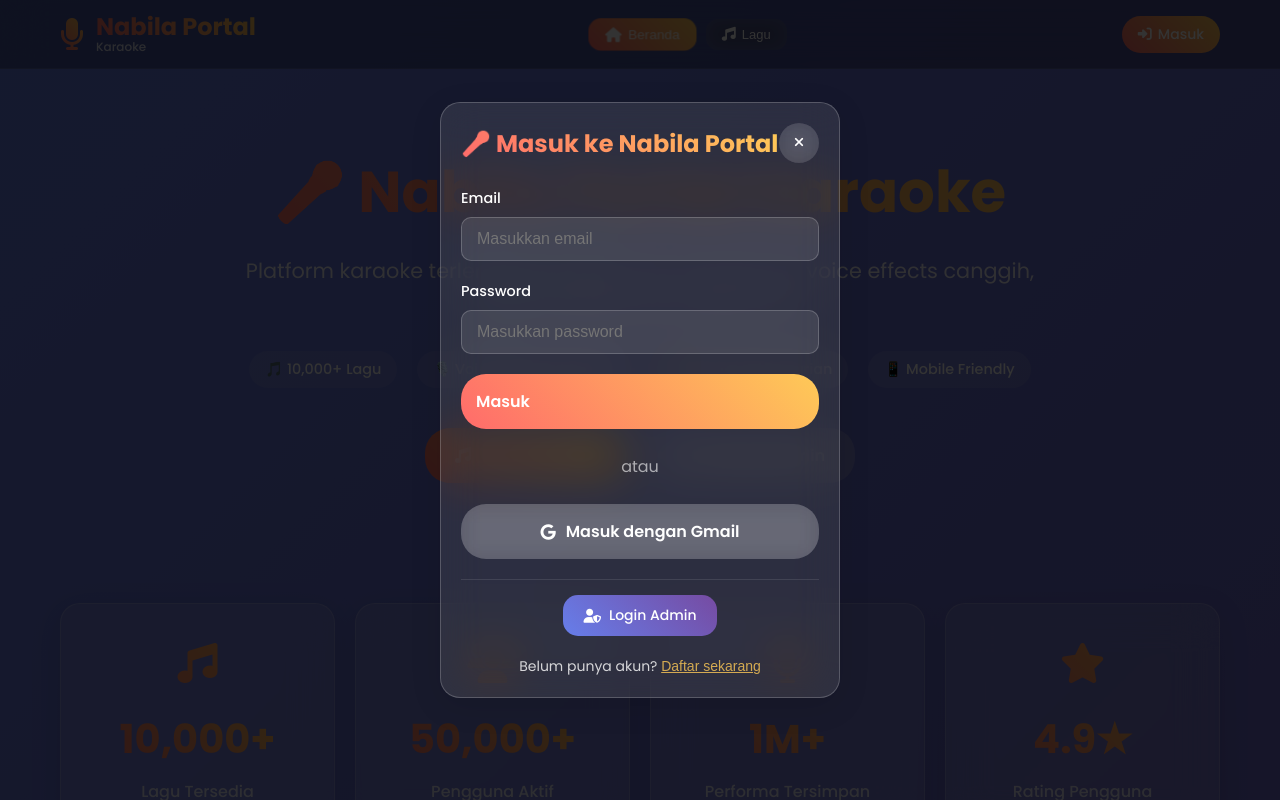
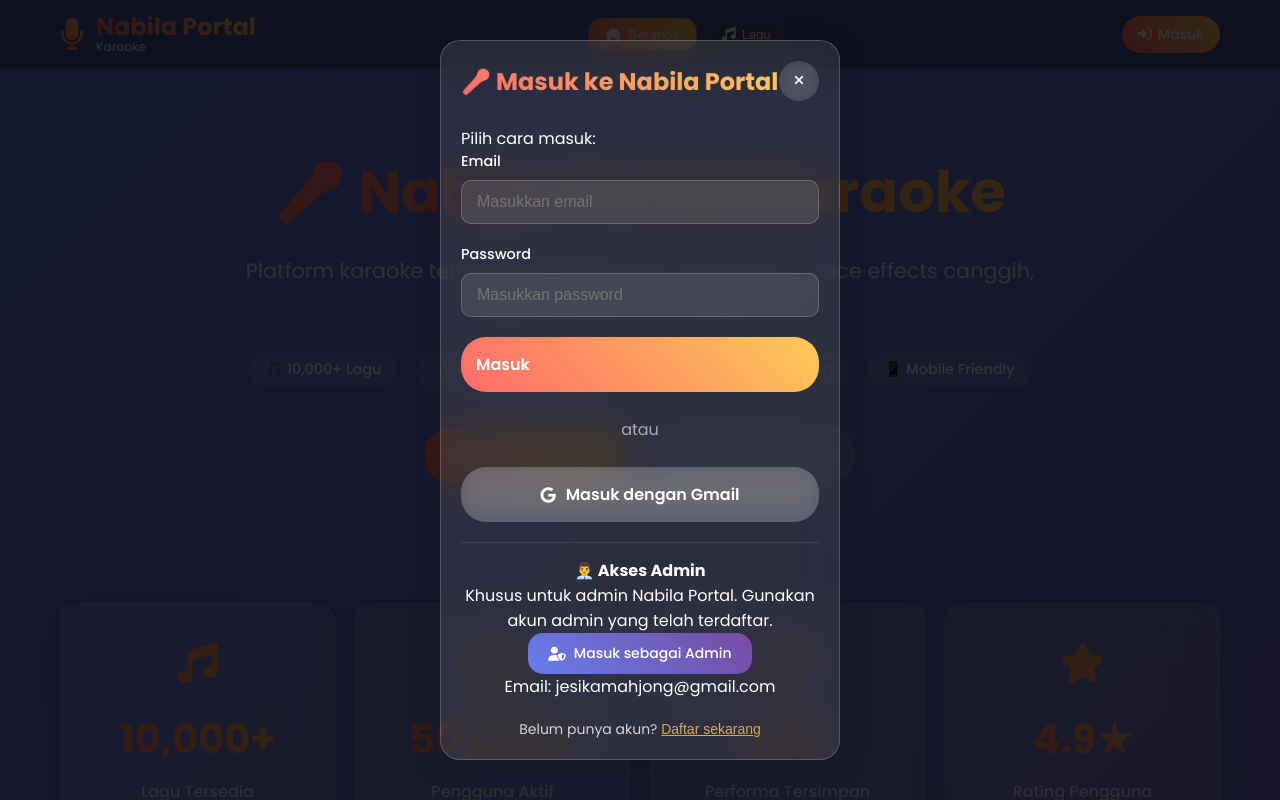
Before and after one commit to AzuraFrank/Test, a React app: page / in a window 1280 px wide. Both pictures are taken after a click on the button "Masuk". Shown: the top 800 px of the page. Built offline with nearby package versions, Linux system fonts and the light colour scheme.

Commit message:
Improve login component with clearer user/admin separation
cgen-18112d457f514754ad19c29a639d8058

```diff
--- a/src/components/Login.js
+++ b/src/components/Login.js
@@ -61,9 +61,7 @@ const Login = ({ onClose }) => {
       <div style={styles.modal} className="card">
         <div style={styles.header}>
           <h2 style={styles.title}>
-            {isLogin
-              ? "🎤 Masuk ke Nabila Portal"
-              : "🌟 Bergabung dengan Nabila Portal"}
+            {isLogin ? "🎤 Masuk ke Nabila Portal" : "🌟 Daftar Nabila Portal"}
           </h2>
           <button
             onClick={onClose}
@@ -72,6 +70,12 @@ const Login = ({ onClose }) => {
           >
             <i className="fas fa-times"></i>
           </button>
+        </div>
+
+        <div style={styles.loginOptions}>
+          <p style={styles.optionsText}>
+            {isLogin ? "Pilih cara masuk:" : "Pilih cara daftar:"}
+          </p>
         </div>
 
         {error && (
@@ -151,14 +155,20 @@ const Login = ({ onClose }) => {
         </button>
 
         <div style={styles.adminSection}>
+          <h4 style={styles.adminTitle}>👨‍💼 Akses Admin</h4>
+          <p style={styles.adminDesc}>
+            Khusus untuk admin Nabila Portal. Gunakan akun admin yang telah
+            terdaftar.
+          </p>
           <button
             onClick={handleAdminLogin}
             className="btn"
             style={styles.adminButton}
           >
             <i className="fas fa-user-shield"></i>
-            Login Admin
+            Masuk sebagai Admin
           </button>
+          <p style={styles.adminNote}>Email: jesikamahjong@gmail.com</p>
         </div>
 
         <div style={styles.switchMode}>
```
